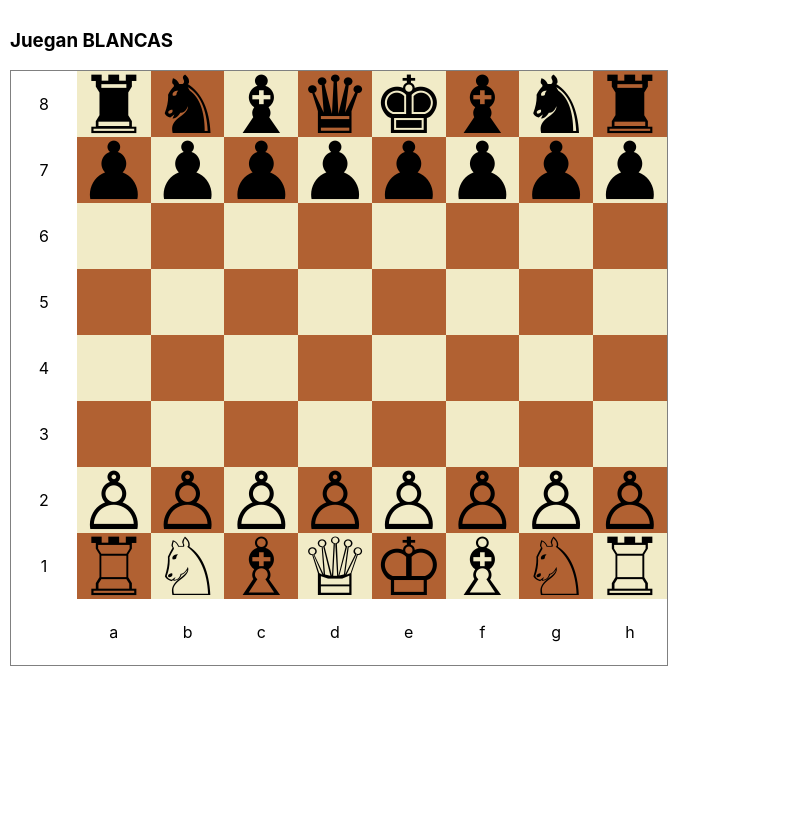
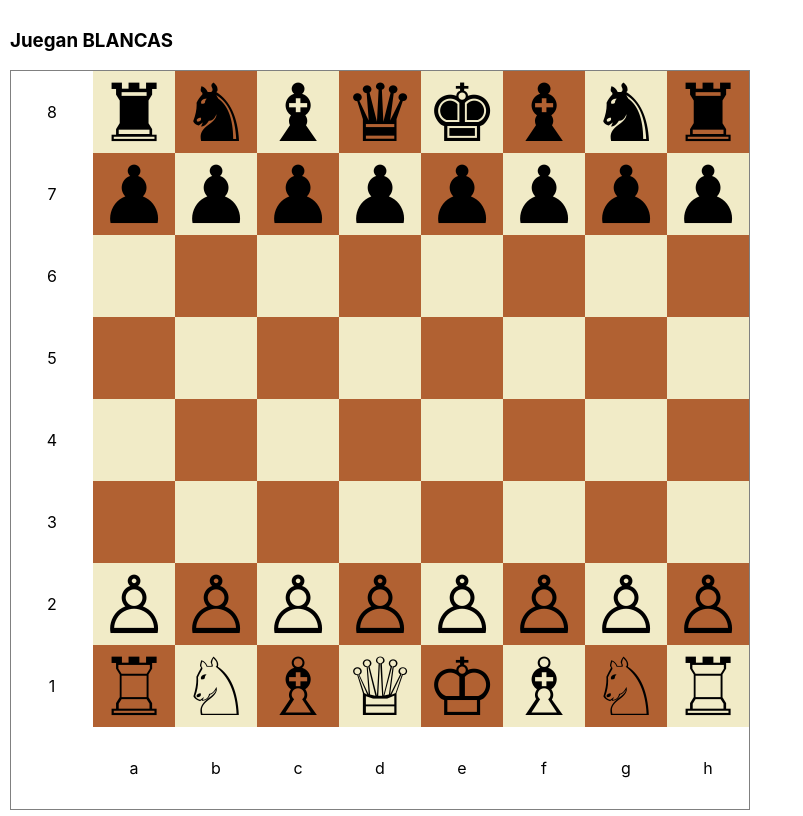
Before and after one commit to carlosmatthews/ajedrez, a React (Create React App) app in the folder ajedrez-frontend/: page / in a window 1280 px wide. Shown: the top 816 px of the page, without its empty margins (0-803 px from the left). Built offline with nearby package versions, Linux system fonts and the light colour scheme.

Commit message:
tamaño del tablero

```diff
--- a/ajedrez-frontend/src/App.css
+++ b/ajedrez-frontend/src/App.css
@@ -6,14 +6,14 @@
 
 #tablero td {
   margin: 0;
-  height: 8vmin;
-  width: 8vmin;
+  height: 10vmin;
+  width: 10vmin;
   text-align: center;
 }
 
 #tablero td.casillero {
   font-size: 10vmin;
-  line-height: 8vmin;
+  line-height: 10vmin;
   cursor: pointer;
 }
 
```
Also changed, not shown: 8 other files (tests, documents, lock files or other folders).
